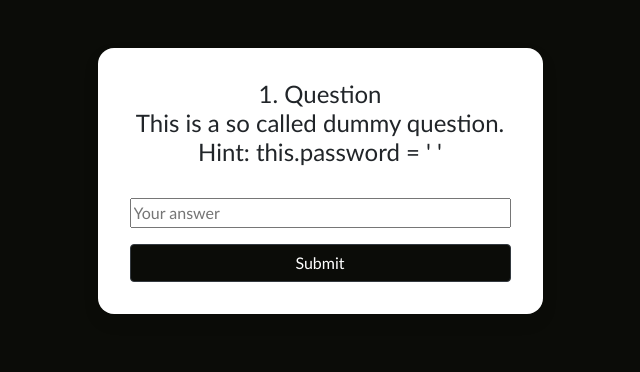
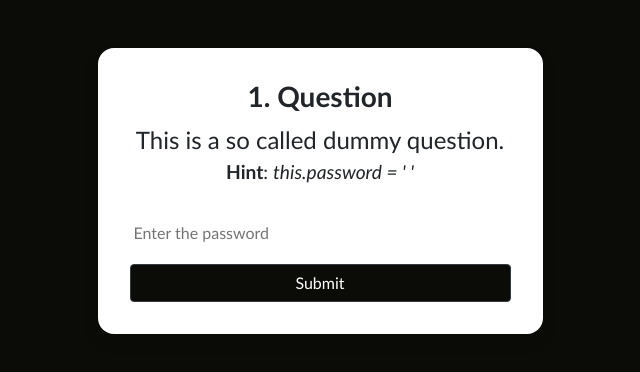
Before and after one commit to JonathanBrickwell/HackMe, a plain HTML site: page public/index.html in a window 1280 px wide. Both pictures are taken after a click on the button "Start The Quiz". Shown: the whole page, without its empty margins (320-960 px from the left). Drawn offline with nearby package versions, Linux system fonts and the light colour scheme; some packages are replaced by stand-ins of ours; files that its build step writes are made by us from their sources; no server answers.

Commit message:
#16 - Add: Refactored the display of questions

```diff
--- a/public/assets/js/components/quiz/quiz-component.js
+++ b/public/assets/js/components/quiz/quiz-component.js
@@ -5,6 +5,7 @@ const startTheGameWrapper = document.getElementById('start');
 const quizGameWrapper = document.getElementById('quiz');
 
 let currentAnswerIndex = 0;
+let currentQuestionIndex = 1;
 
 function StartTheGame() {
     startTheGameWrapper.classList.add('disabled');
@@ -15,19 +16,21 @@ function StartTheGame() {
 
 function DisplayNextQuestion() {
     var html = "";
-    html += currentAnswerIndex + 1 + ". Question " + "<br>";
+    html += "<h3 class='font-weight-bold'>" + currentQuestionIndex + ". Question " + "</h3>";
     html +=  questionsModel[currentAnswerIndex].question;
     questionText.innerHTML = html;
 }
 
 function ResetUserInput() {
     userInputField.value = "";
+    userInputField.style.borderColor = "transparent";
 }
 
 function IsCorrectAnswer() {
     if(quizDataModel) {
         if(userInputField.value === quizDataModel[0].answer[currentAnswerIndex]) {
             currentAnswerIndex++;
+            currentQuestionIndex++;
             ResetUserInput();
             DisplayNextQuestion();
         } else {
--- a/public/assets/js/models/quiz-questions-model.js
+++ b/public/assets/js/models/quiz-questions-model.js
@@ -1,11 +1,14 @@
 var questionsModel = [
     {
-        question: "This is a so called dummy question." + "<br>" + "Hint: this.password = ' '"
+        question: "This is a so called dummy question." + "<br>" + "<p class='small'><b>Hint</b>: <i>this.password = ' '</i></p>"
     },
     {
-        question: "This time the password is hidden within this page." + "<br>" + "Hint: I am revealed when inspected." + "<!-- <span>Password: w-12..---</span>-->"
+        question: "This text is the password." + "<br>" + "<p class='small'><b>Hint</b>: <i>sentence.SubArray(5, 4);</i></p>"
     },
     {
-        question: "This text is the password." + "<br>" + "Hint: Don't be sha to be the one that's going to find it."
+        question: "This text is the password." + "<br>" + "<p class='small'><b>Hint</b>: <i>This time the previous password is encrypted. Don't be sha to be the one that's going to find it.</i></p>"
+    },
+    {
+        question: "This time the password is hidden within this page." + "<br>" + "<p class='small'><b>Hint</b>: <i>I am revealed when inspected.</i>" + "<!-- <span>Password: w-12..---</span>--></p>"
     }
 ]
--- a/public/index.html
+++ b/public/index.html
@@ -51,12 +51,9 @@
               <div class="card card-signin my-5">
                 <div class="card-body">
                   <h3 class="card-title text-center">Welcome to Hack This App</h3>
-
                   <h6 class="text-center">Welcome to the quiz which will test your knowledge of <b>password encryption</b>, <b>browser developer tools</b> and <b>web development skillsets.</b></h6>
                   <h6 class="text-center pb-2">Each question has a hint. <br> <b>Read them twice</b> if necessary. <br> Sometimes, the answer is <b>right in front</b> of you.</h6>
-
                   <button onclick="StartTheGame()" id="startBtn" type="button" class="btn btn-dark">Start The Quiz</button>
-
                 </div>
               </div>
             </div>
@@ -70,12 +67,9 @@
             <div class="col-sm-9 col-md-7 col-lg-5 mx-auto">
               <div class="card card-signin my-5">
                 <div class="card-body">
-                  <h3 id="question" class="card-title text-center"></h3>
-
-                  <input type="text" id="userInput" placeholder="Your answer" required autofocus>
-
+                  <div id="question" class="card-title text-center"></div>
+                  <input type="text" id="userInput" placeholder="Enter the password" required autofocus>
                   <button onclick="IsCorrectAnswer()" type="button" class="btn btn-dark mt-3">Submit</button>
-
                 </div>
               </div>
             </div>
```
